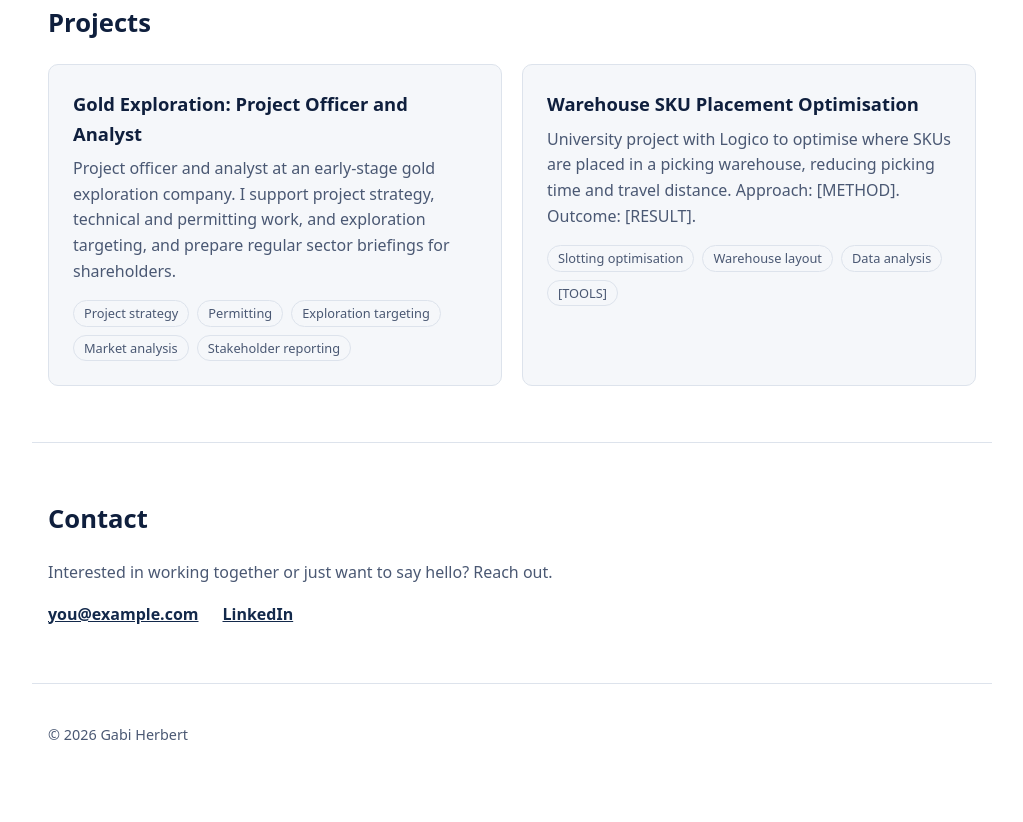
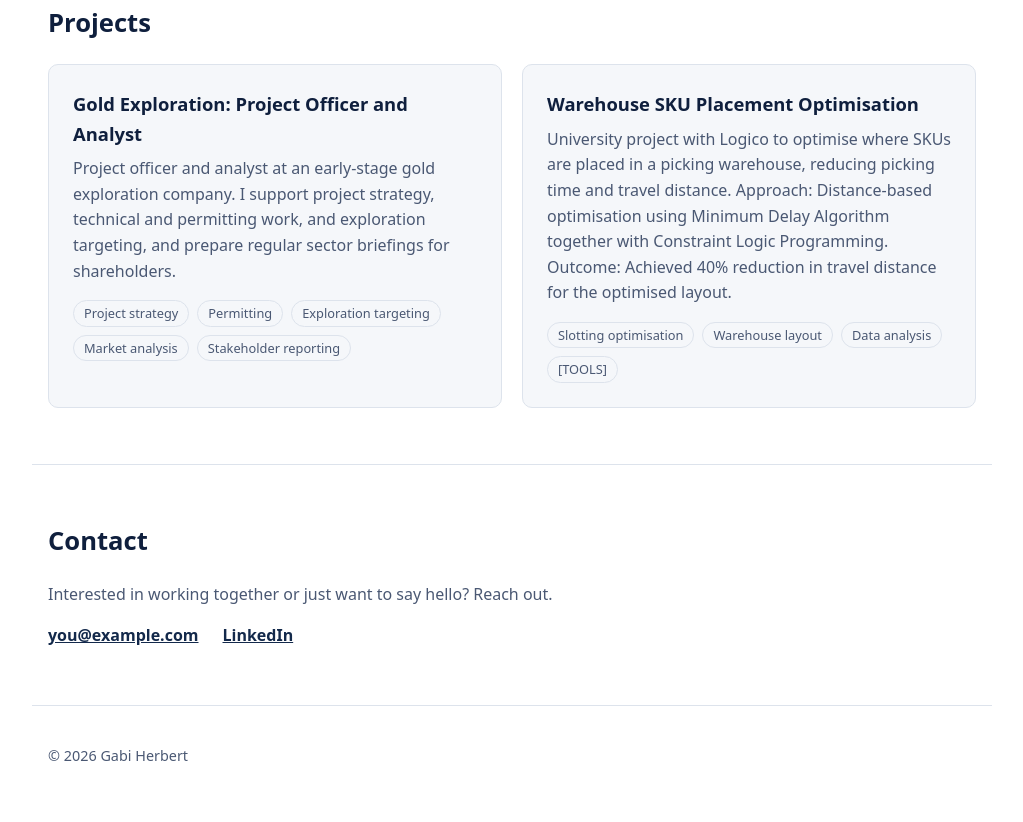
Before and after one commit to gabrielzherbert/portfolio, a plain HTML site: page index.html in a window 1280 px wide. Shown: the part 860-1682 px from the top of the page, without its empty margins (128-1151 px from the left). Before the commit the page ends 1660 px from the top, so only its background shows below. Drawn offline with Linux system fonts and the light colour scheme.

Commit message:
Fill in Logico project method and results

```diff
--- a/index.html
+++ b/index.html
@@ -59,8 +59,8 @@
           <h3>Warehouse SKU Placement Optimisation</h3>
           <p>
             University project with Logico to optimise where SKUs are placed in a picking
-            warehouse, reducing picking time and travel distance. Approach: [METHOD].
-            Outcome: [RESULT].
+            warehouse, reducing picking time and travel distance. Approach: Distance-based optimisation using Minimum Delay Algorithm together with Constraint Logic Programming.
+            Outcome: Achieved 40% reduction in travel distance for the optimised layout.
           </p>
           <ul class="tags">
             <li>Slotting optimisation</li><li>Warehouse layout</li><li>Data analysis</li>
```
